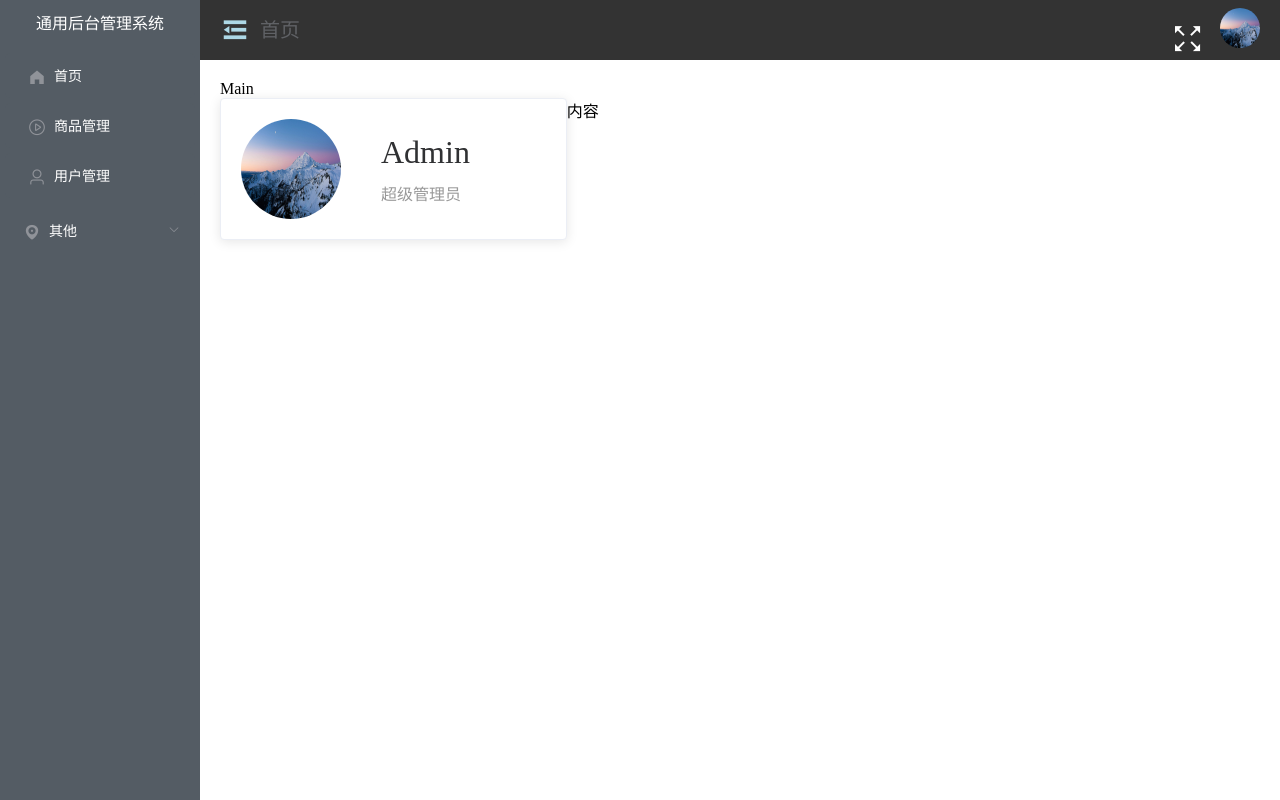
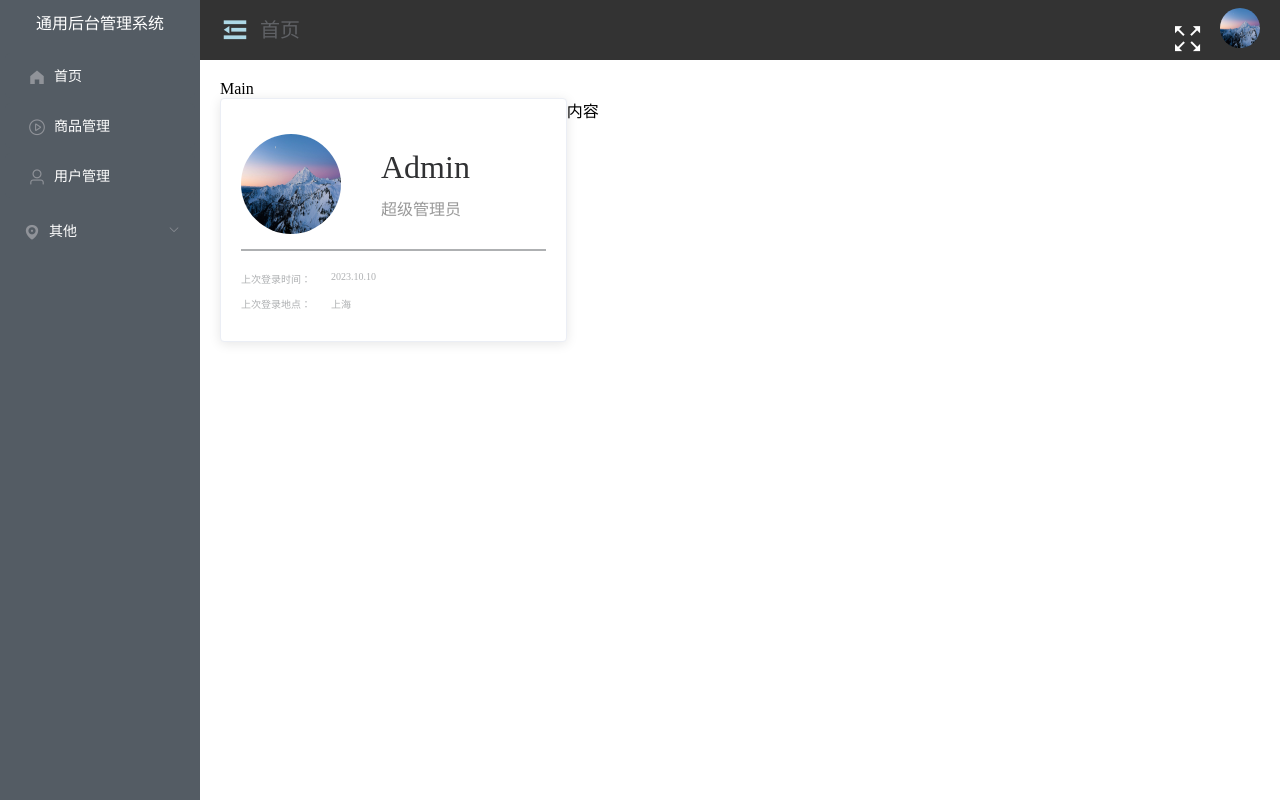
Before and after one commit to lahahah/myapp, a Vue app: page /#/home in a window 1280 px wide. Built offline with nearby package versions, Linux system fonts and the light colour scheme.

Commit message:
修改了 Home.vue 的卡片

```diff
--- a/src/views/Home.vue
+++ b/src/views/Home.vue
@@ -1,7 +1,9 @@
 <template>
   <el-row>
+
     <el-col :span="8">
         <el-card class="box-card">
+      <!--分割线(下边框)上面-->
           <div class="user">
             <img src="../assets/img/pic.jpg" alt=""/>
             <div class="userinfo">
@@ -9,7 +11,15 @@
               <p class="access">超级管理员</p>
             </div>
           </div>
-
+      <!--  分割线下面  -->
+          <div class="login-info">
+            <div class="info">
+              <p>上次登录时间：</p><p>2023.10.10</p>
+            </div>
+            <div class="info">
+              <p>上次登录地点：</p><p>上海</p>
+            </div>
+          </div>
         </el-card>
     </el-col>
 
@@ -18,6 +28,7 @@
         内容
 
     </el-col>
+
   </el-row>
 </template>
 
@@ -45,6 +56,8 @@ export default {
 .user{
   display: flex;
   align-items: center;  //纵轴垂直居中
+  border-bottom: 2px solid #aeb0b2;
+  height: 130px;
   img{
     width: 100px;
     height: 100px;
@@ -62,4 +75,19 @@ export default {
     color: #999999;
   }
 }
+
+.login-info{
+  margin-top: 20px;
+  font-size: 10px;
+  color: #aeb0b2;
+
+  .info{
+    display: flex;
+    margin-bottom: 10px;
+
+    p{
+      margin-right: 20px;
+    }
+  }
+}
 </style>
```
